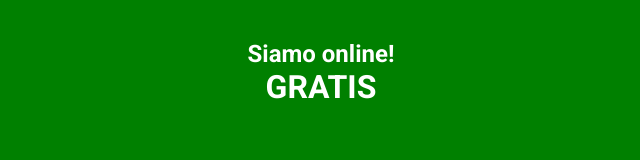
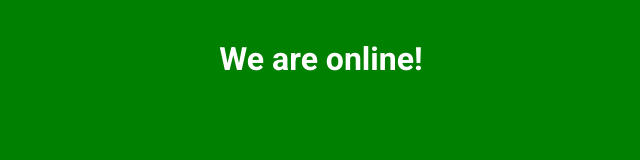
Before and after one commit to antonio-weblab/antonio-weblab, a plain HTML site: page index.html in a window 1280 px wide. Shown: the whole page, without its empty margins (319-959 px from the left). Drawn offline with Linux system fonts and the light colour scheme.

Commit message:
Update index.html

```diff
--- a/index.html
+++ b/index.html
@@ -3,13 +3,13 @@
 <head>
 	<meta charset="UTF-8">
 	<meta name="viewport" content="width=device-width, initial-scale=1.0">
-	<title>Il mio sito</title>
+	<title>web-site</title>
 	<link rel="stylesheet" href="assets/css/style.css" />
 </head>
 <body>
 	<div class="box">
-		<h2>Siamo online!</h2>
-		<h1>GRATIS</h1>
+		<h1>We are online!</h2>
+
 	</div>
 </body>
 </html>
```
